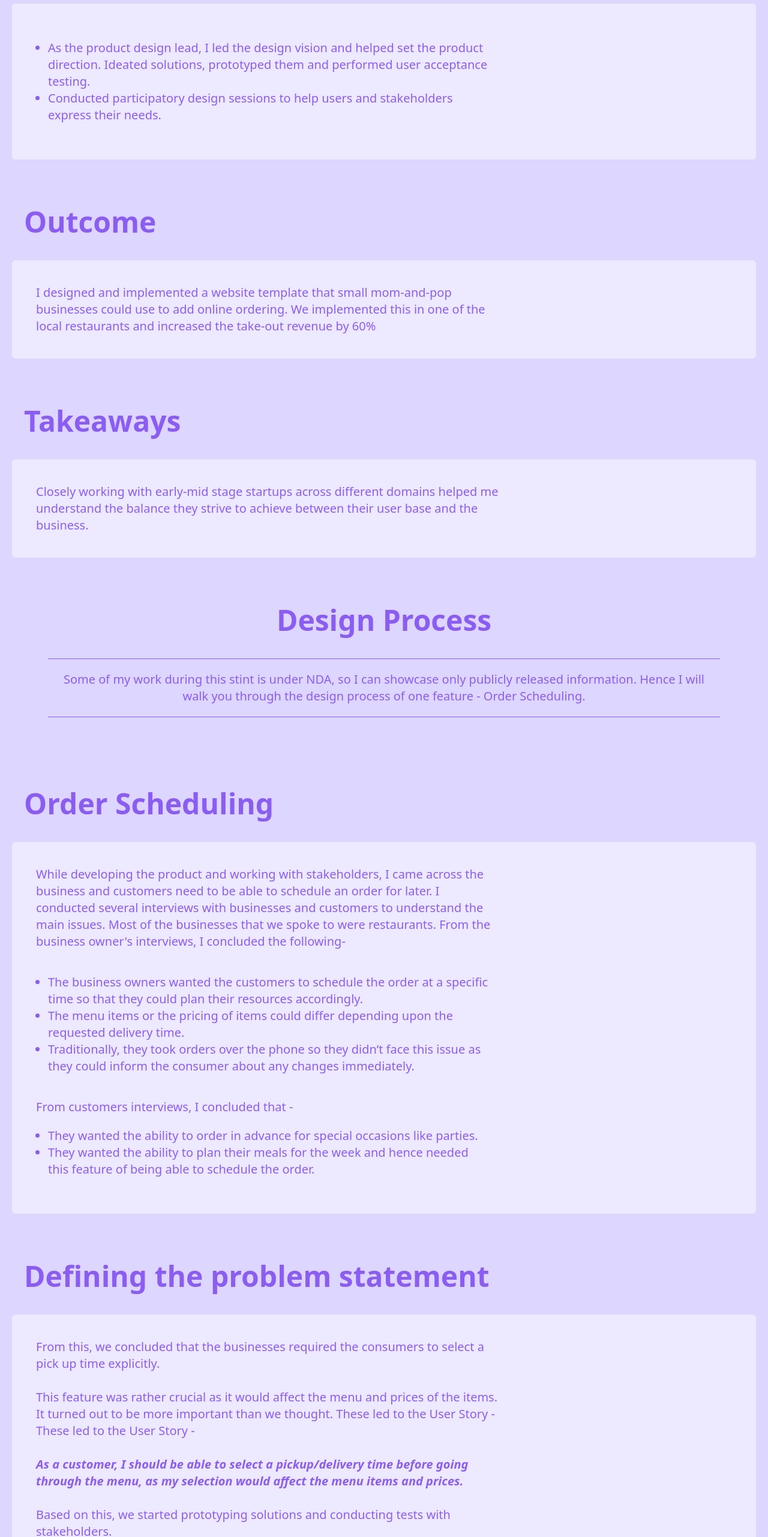
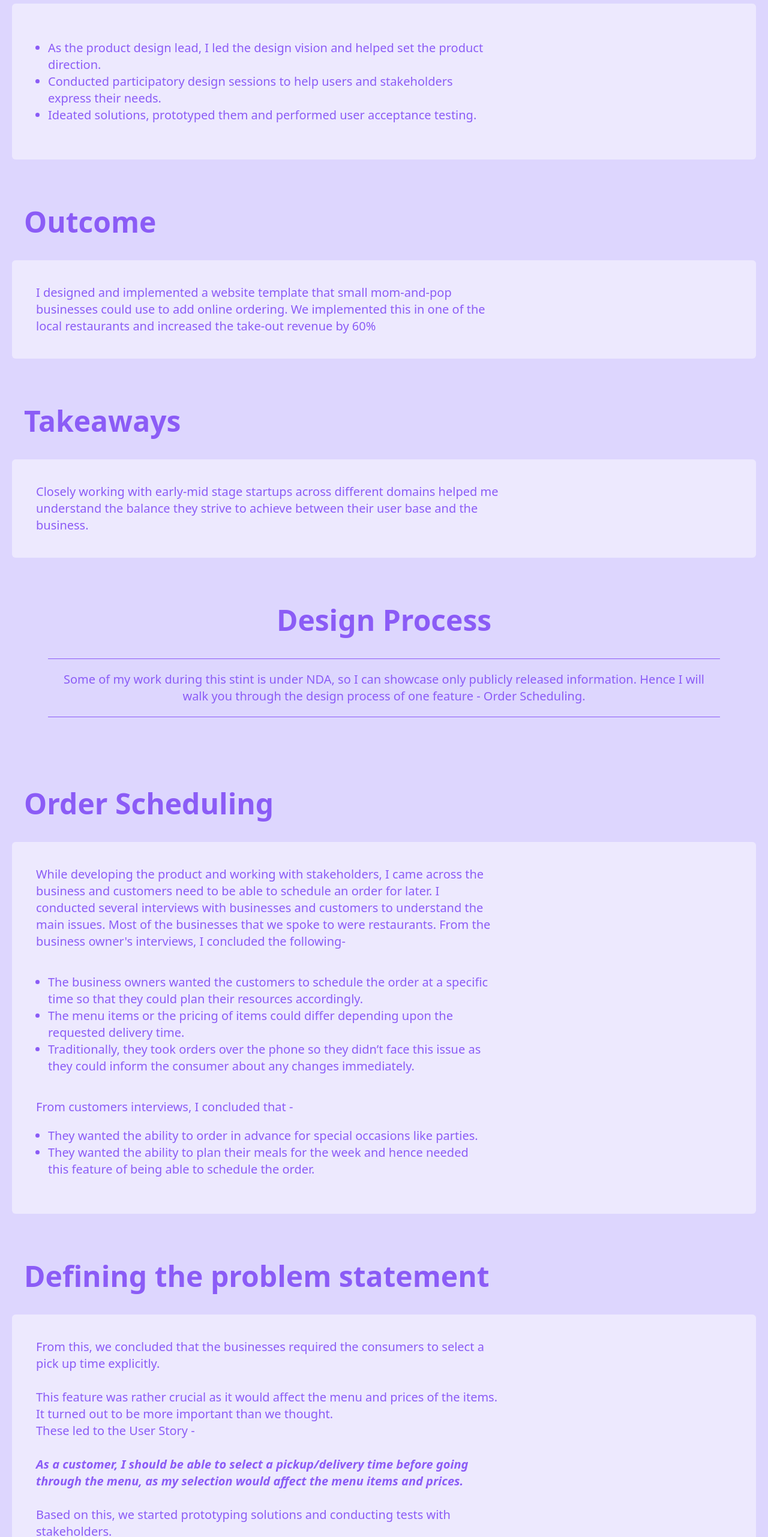
Before and after one commit to fan-boy/Portfolio-V2, a React (Create React App) app: page /work/chainreactive in a window 1280 px wide. Shown: the part 1706-4269 px from the top of the page at 60% size. Built offline with nearby package versions, Linux system fonts and the light colour scheme; no server answers.

Commit message:
Text updates to CHain reactive

```diff
--- a/src/Pages/WorkDetails/ChainReactive/ChainReactive.tsx
+++ b/src/Pages/WorkDetails/ChainReactive/ChainReactive.tsx
@@ -149,10 +149,13 @@ const ChainReactive = () => {
                     <ul className="p-5 list-disc">
                       <li>
                       As the product design lead, I led the design vision and helped set the product direction.
-                        Ideated solutions, prototyped them and performed user acceptance testing.
+                      </li>
+
+                      <li>
+                        Conducted participatory design sessions to help users and stakeholders express their needs.
                       </li>
                       <li>
-                        Conducted participatory design sessions to help users and stakeholders express their needs.
+                      Ideated solutions, prototyped them and performed user acceptance testing.
                       </li>
                     </ul>
                   </p>
@@ -275,7 +278,6 @@ const ChainReactive = () => {
                   <p className="sm:w-2/3">
                   From this, we concluded that the businesses required the consumers to select a pick up time explicitly. <br></br><br></br>
                   This feature was rather crucial as it would affect the menu and prices of the items. It turned out to be more important than we thought.
-These led to the User Story -
                     <br></br>
                     These led to the User Story -
                     <br></br>
```
